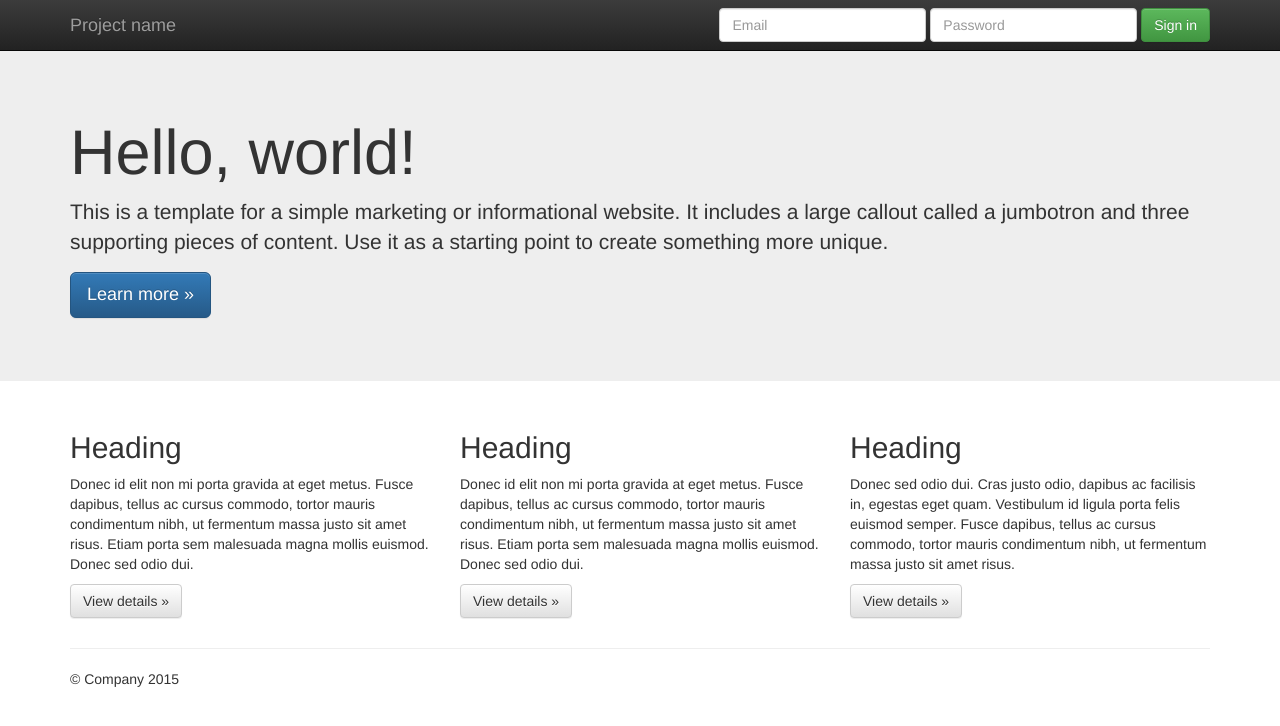
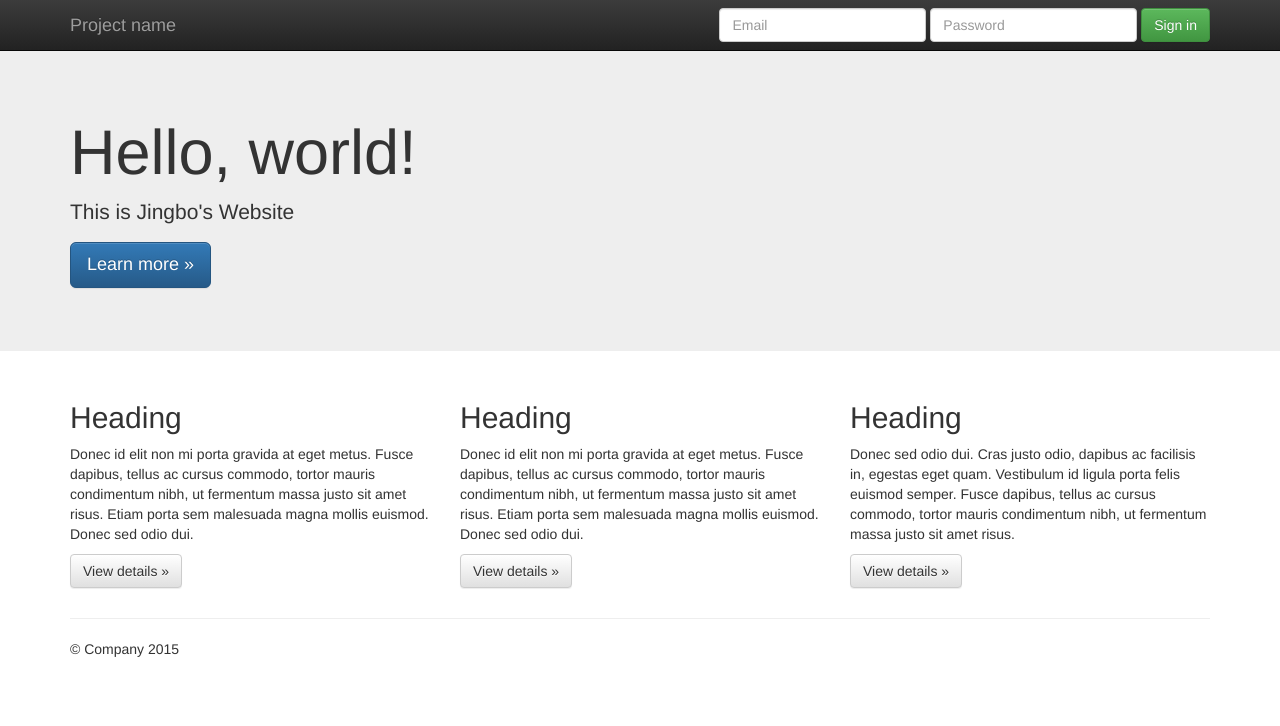
Before and after one commit to bobo2016/bobo2016.github.io, a plain HTML site: page index.html in a window 1280 px wide. Drawn offline with nearby package versions, Linux system fonts and the light colour scheme.

Commit message:
change p content

```diff
--- a/index.html
+++ b/index.html
@@ -56,7 +56,7 @@
     <div class="jumbotron">
       <div class="container">
         <h1>Hello, world!</h1>
-        <p>This is a template for a simple marketing or informational website. It includes a large callout called a jumbotron and three supporting pieces of content. Use it as a starting point to create something more unique.</p>
+        <p>This is Jingbo's Website</p>
         <p><a class="btn btn-primary btn-lg" href="#" role="button">Learn more &raquo;</a></p>
       </div>
     </div>
```
